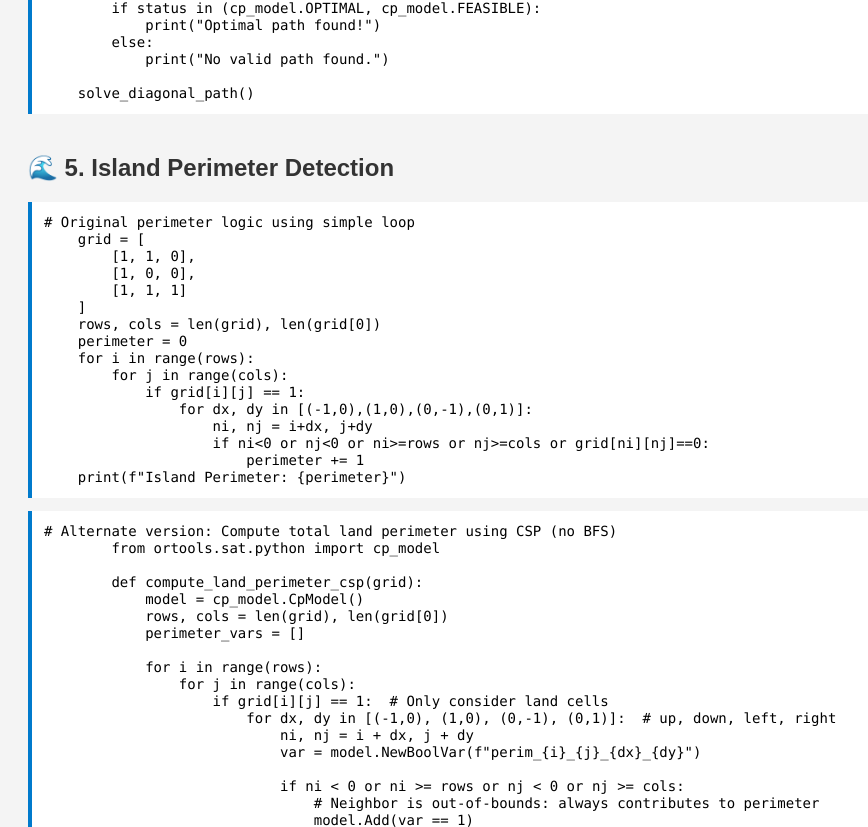
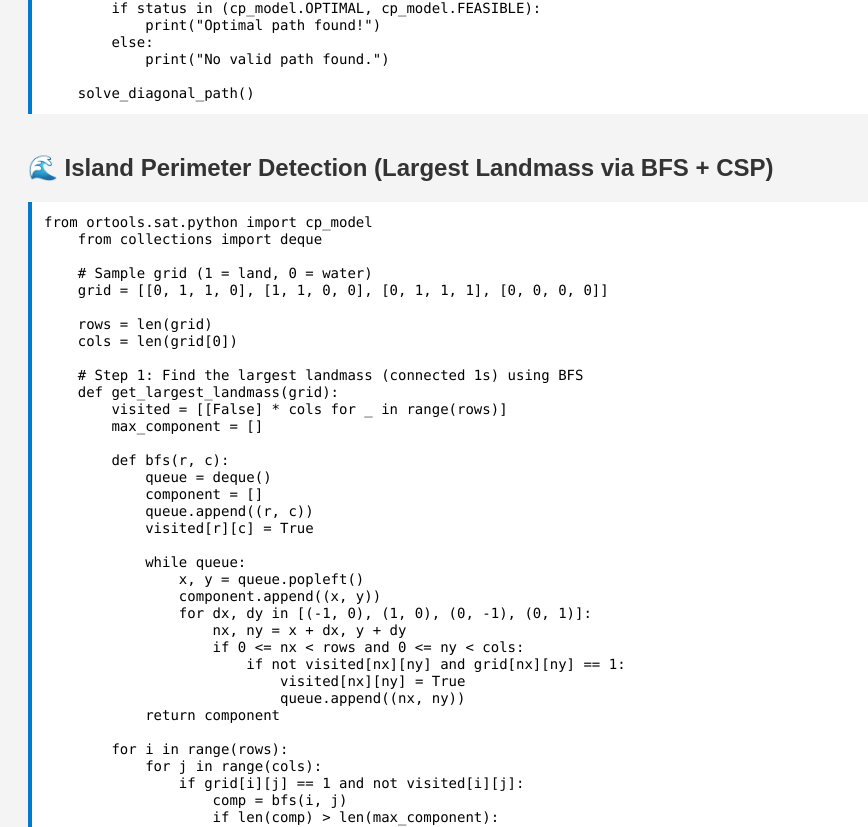
Before and after one commit to Huzaifa9559/AI-LAB-SNIPPETS, a website: page views/index.html in a window 1280 px wide. Shown: the part 3005-3832 px from the top of the page, without its empty margins (0-868 px from the left). Drawn offline with Linux system fonts and the light colour scheme.

Commit message:
First commit

```diff
--- a/views/index.html
+++ b/views/index.html
@@ -175,23 +175,78 @@ for i, t in enumerate(tasks):
     solve_diagonal_path()</code></pre>
 
 
-    <h2>🌊 5. Island Perimeter Detection</h2>
-    <pre><code># Original perimeter logic using simple loop
-    grid = [
-        [1, 1, 0],
-        [1, 0, 0],
-        [1, 1, 1]
-    ]
-    rows, cols = len(grid), len(grid[0])
-    perimeter = 0
-    for i in range(rows):
-        for j in range(cols):
-            if grid[i][j] == 1:
-                for dx, dy in [(-1,0),(1,0),(0,-1),(0,1)]:
-                    ni, nj = i+dx, j+dy
-                    if ni&lt;0 or nj&lt;0 or ni&gt;=rows or nj&gt;=cols or grid[ni][nj]==0:
-                        perimeter += 1
-    print(f"Island Perimeter: {perimeter}")</code></pre>
+
+    <h2>🌊 Island Perimeter Detection (Largest Landmass via BFS + CSP)</h2>
+    <pre><code>from ortools.sat.python import cp_model
+    from collections import deque
+
+    # Sample grid (1 = land, 0 = water)
+    grid = [[0, 1, 1, 0], [1, 1, 0, 0], [0, 1, 1, 1], [0, 0, 0, 0]]
+
+    rows = len(grid)
+    cols = len(grid[0])
+
+    # Step 1: Find the largest landmass (connected 1s) using BFS
+    def get_largest_landmass(grid):
+        visited = [[False] * cols for _ in range(rows)]
+        max_component = []
+
+        def bfs(r, c):
+            queue = deque()
+            component = []
+            queue.append((r, c))
+            visited[r][c] = True
+
+            while queue:
+                x, y = queue.popleft()
+                component.append((x, y))
+                for dx, dy in [(-1, 0), (1, 0), (0, -1), (0, 1)]:
+                    nx, ny = x + dx, y + dy
+                    if 0 &lt;= nx &lt; rows and 0 &lt;= ny &lt; cols:
+                        if not visited[nx][ny] and grid[nx][ny] == 1:
+                            visited[nx][ny] = True
+                            queue.append((nx, ny))
+            return component
+
+        for i in range(rows):
+            for j in range(cols):
+                if grid[i][j] == 1 and not visited[i][j]:
+                    comp = bfs(i, j)
+                    if len(comp) &gt; len(max_component):
+                        max_component = comp
+        return max_component
+
+    largest_landmass = get_largest_landmass(grid)
+
+    # Step 2: CSP Model to compute perimeter of that landmass
+    model = cp_model.CpModel()
+
+    # Each edge is either touching water/out-of-bounds = 1, else 0
+    edge_vars = []
+
+    for r, c in largest_landmass:
+        for dr, dc in [(-1, 0), (1, 0), (0, -1), (0, 1)]:
+            nr, nc = r + dr, c + dc
+            is_edge = model.NewBoolVar(f"edge_{r}_{c}_{dr}_{dc}")
+            if not (0 &lt;= nr &lt; rows and 0 &lt;= nc &lt; cols) or grid[nr][nc] == 0:
+                # If adjacent to water or out of bounds, mark as edge
+                model.Add(is_edge == 1)
+            else:
+                model.Add(is_edge == 0)
+            edge_vars.append(is_edge)
+
+    # Objective: Sum of all edge flags is the perimeter
+    perimeter = model.NewIntVar(0, len(edge_vars), "perimeter")
+    model.Add(perimeter == sum(edge_vars))
+    model.Maximize(perimeter)
+
+    solver = cp_model.CpSolver()
+    status = solver.Solve(model)
+
+    if status in (cp_model.OPTIMAL, cp_model.FEASIBLE):
+        print("Perimeter of the largest landmass:", solver.Value(perimeter))
+    else:
+        print("No solution found.")</code></pre>
 
     <pre><code># Alternate version: Compute total land perimeter using CSP (no BFS)
         from ortools.sat.python import cp_model
```
